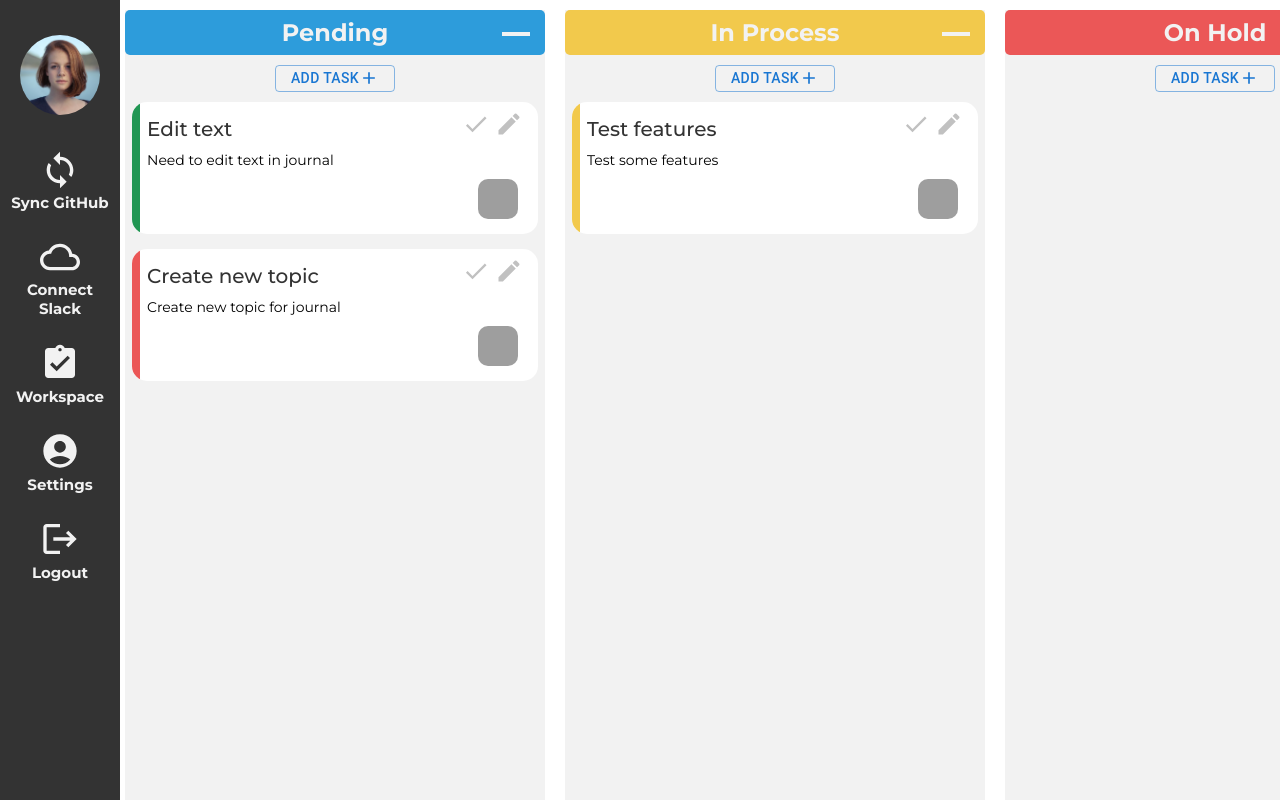
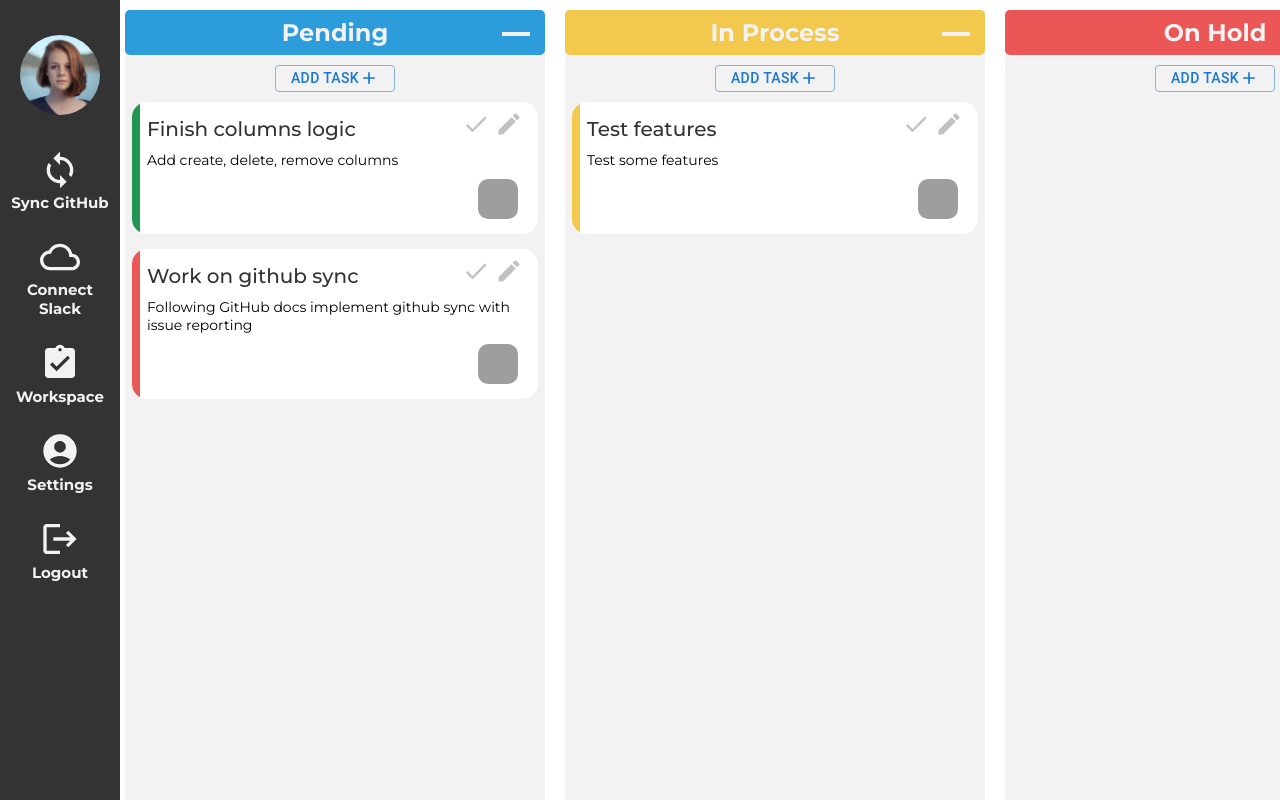
Before and after one commit to CaH4o/Integrify-Finland-Hackathon-january-2023, a React (Create React App) app in the folder client/: page / in a window 1280 px wide. Built offline with nearby package versions, Linux system fonts and the light colour scheme; grey boxes are pictures that could not be loaded; a web font is replaced by a local one.

Commit message:
added slack integration

```diff
--- a/client/src/components/modals/CreateTaskModal/CreateTaskModal.tsx
+++ b/client/src/components/modals/CreateTaskModal/CreateTaskModal.tsx
@@ -8,6 +8,7 @@ import {addNewTask} from "../../../redux/slices/taskReducer";
 import {updateColumn} from "../../../redux/slices/columnReducer";
 import {TaskData} from "../../../utility/models";
 import {fakeUsers} from "../../../fakeData/fakeData";
+import {slackNotification} from "../../../utility/slackNotification";
 
 interface CreateTaskModalProps {
     createTask: boolean,
@@ -56,6 +57,8 @@ const CreateTaskModal = (props:CreateTaskModalProps) => {
             }
             dispatch(addNewTask(newTask));
             dispatch(updateColumn({columnId,newTask}));
+            slackNotification(newTask.title)
+                .catch(e => console.log(e));
             resetStates();
         }
     }
--- a/client/src/redux/slices/taskReducer.ts
+++ b/client/src/redux/slices/taskReducer.ts
@@ -5,8 +5,8 @@ import {TaskData} from "../../utility/models";
 
 const initialState: TaskData[] = [
    {id: "task-1",
-      title: "Edit text",
-      description: "Need to edit text in journal",
+      title: "Finish columns logic",
+      description: "Add create, delete, remove columns",
       priority: taskPriority.Low,
       assigned: {
           avatar: "https://ca.slack-edge.com/T7XMSNG7P-U04BXPN4HGF-452549b4d13f-512",
@@ -16,8 +16,8 @@ const initialState: TaskData[] = [
     },
     {
         id: "task-2",
-        title: "Create new topic",
-        description: "Create new topic for journal",
+        title: "Work on github sync",
+        description: "Following GitHub docs implement github sync with issue reporting",
         priority: taskPriority.High,
         assigned: {
             avatar: "https://ca.slack-edge.com/T7XMSNG7P-U04034MMT5F-db6efbd75e57-512",
--- /dev/null
+++ b/client/src/utility/slackNotification.ts
@@ -0,0 +1,8 @@
+import axios from "axios";
+
+
+export const slackNotification = async (data: string) => {
+    const message = JSON.stringify({'text' : data});
+    // const res = await axios.post('https://hooks.slack.com/services/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', message)
+    return res.status
+}
```
